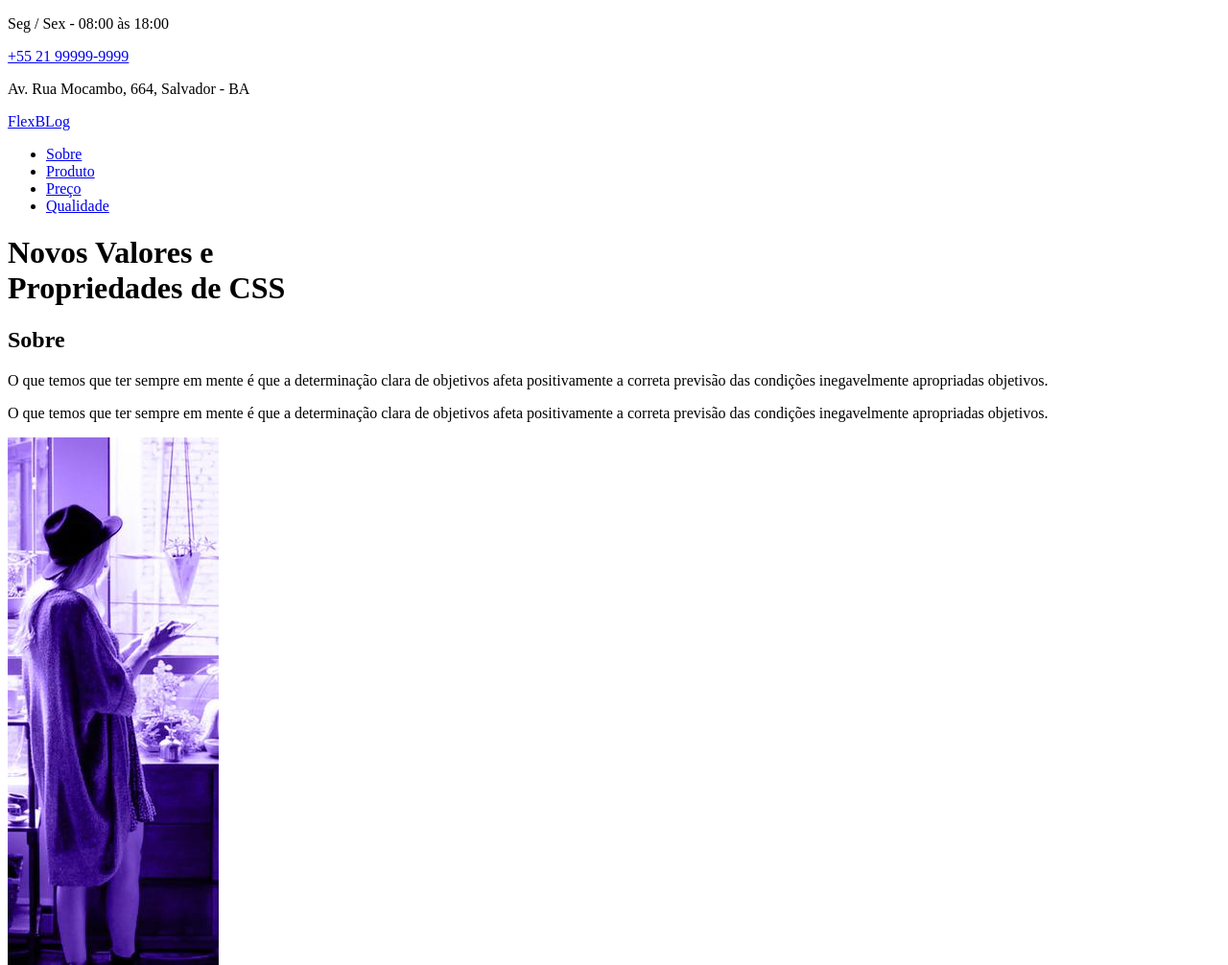
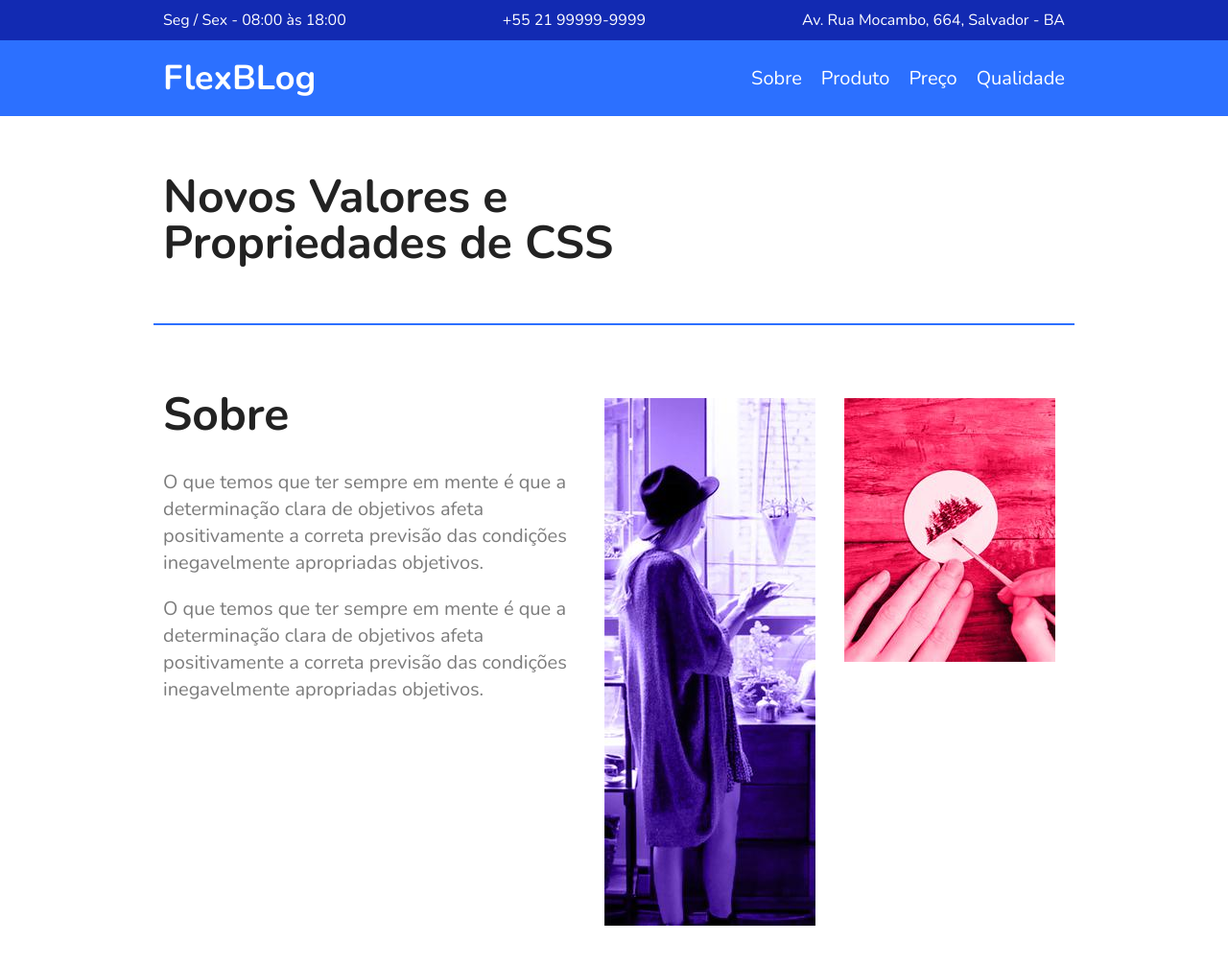
Before and after one commit to EvaldoGraciliano/flexblog, a plain HTML site: page index.html in a window 1280 px wide. Shown: the top 1006 px of the page at 96% size. Drawn offline with nearby package versions, Linux system fonts and the light colour scheme.

Commit message:
Correcão do css quebrado

```diff
--- a/index.html
+++ b/index.html
@@ -7,7 +7,7 @@
   <link rel="preconnect" href="https://fonts.googleapis.com">
   <link rel="preconnect" href="https://fonts.gstatic.com" crossorigin>
   <link href="https://fonts.googleapis.com/css2?family=Nunito:ital,wght@0,400;0,700;1,400&display=swap" rel="stylesheet">
-  <link rel="stylesheet" href="src/">
+  <link rel="stylesheet" href="src/style.css">
   <title>FlexBlog</title>
 </head>
 <body>
--- a/src/style.css
+++ b/src/style.css
@@ -39,7 +39,7 @@ img {
 	max-width: 960px;
 	margin: 0 auto;
 	display: flex;
-	justify-content: space-around;
+	justify-content: space-between;
 	flex-wrap: wrap;
 	padding-top: 10px;
 
@@ -66,6 +66,7 @@ img {
   flex-wrap: wrap;
   justify-content: space-between;
   align-items: center;
+
 }
 
 .menu a {
```
